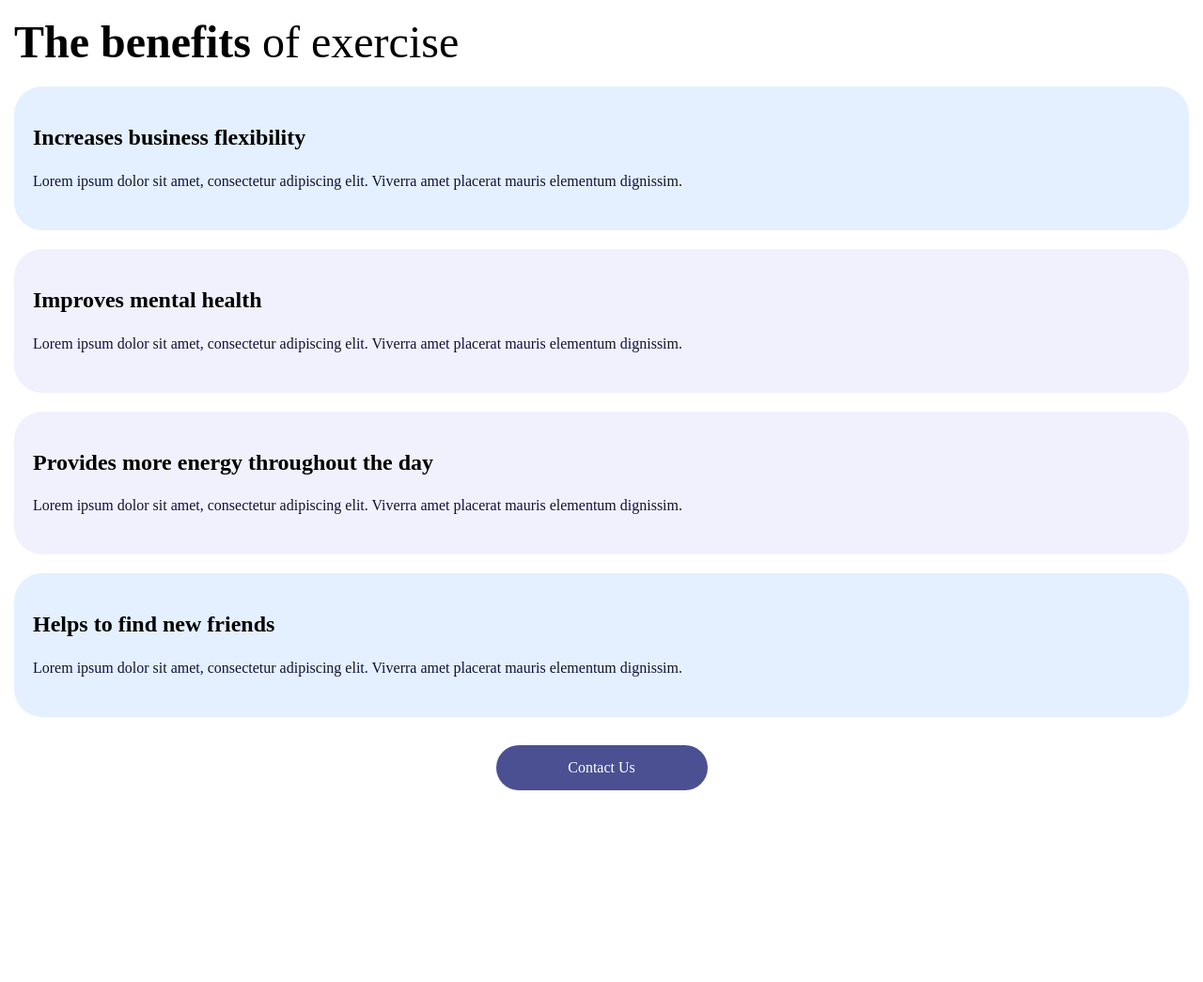
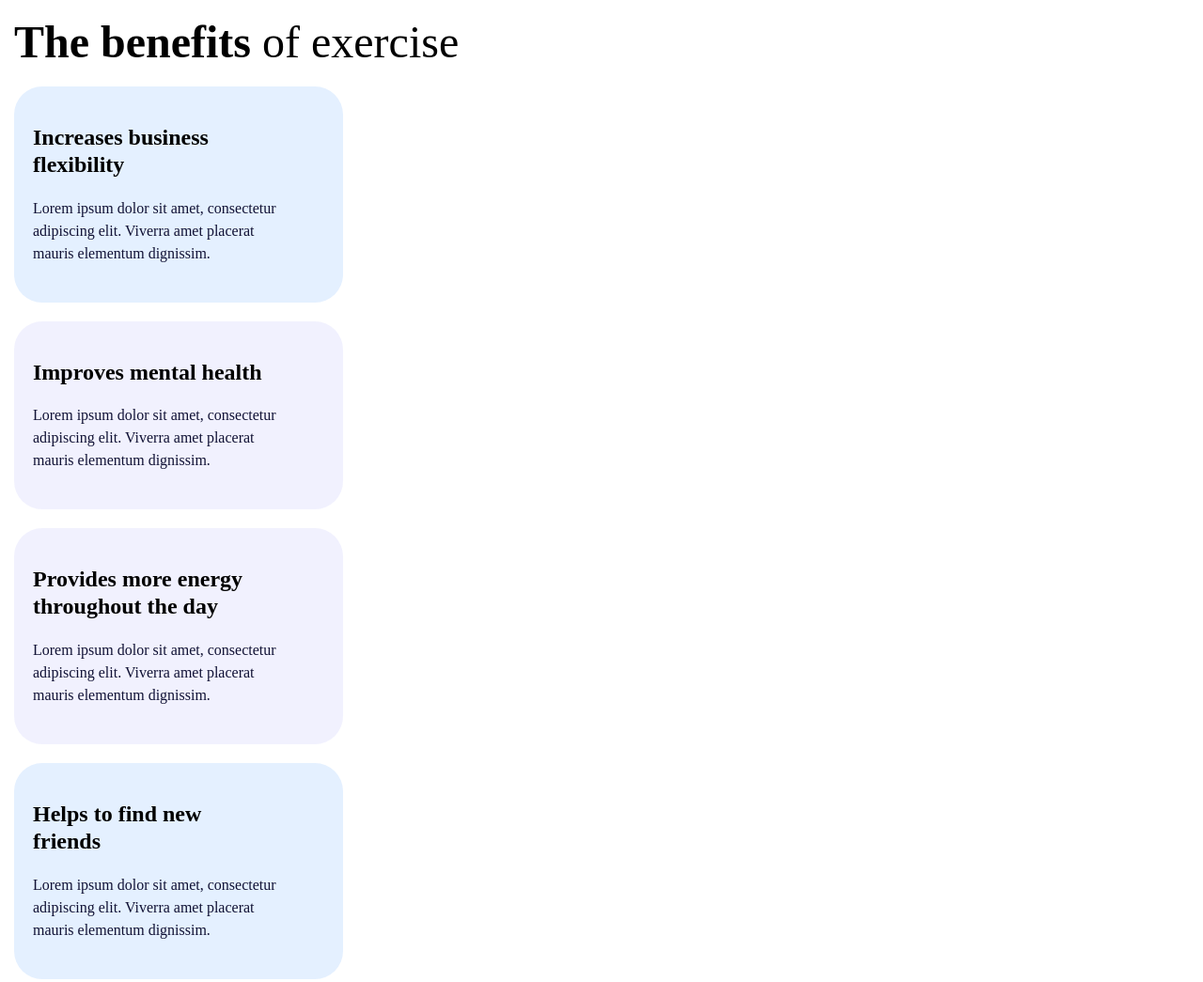
Before and after one commit to manovak24/landing_page_project, a plain HTML site: page index.html in a window 1280 px wide. Shown: the part 5040-6085 px from the top of the page at 94% size. Before the commit the page ends 5951 px from the top, so only its background shows below. Drawn offline with Linux system fonts and the light colour scheme; a web font is replaced by a local one.

Commit message:
Working on section 4.

```diff
--- a/styles.css
+++ b/styles.css
@@ -105,18 +105,20 @@ p {
 }
 
 .benefit {
+    width: 350px;
     background-color: cornflowerblue;
     margin: 20px 0;
     padding: 40px 20px;
     border-radius: 30px;
 }
 
-.benefit h4, .benefit p {
-    margin-right: 50px;
+.benefit h4 {
+    margin-bottom: 20px;
+    margin-right: 60px;
 }
 
-.benefit h4 {
-    margin-bottom: 20px;
+.benefit p {
+    margin-right: 30px;
 }
 
 .blue-bg {
```
